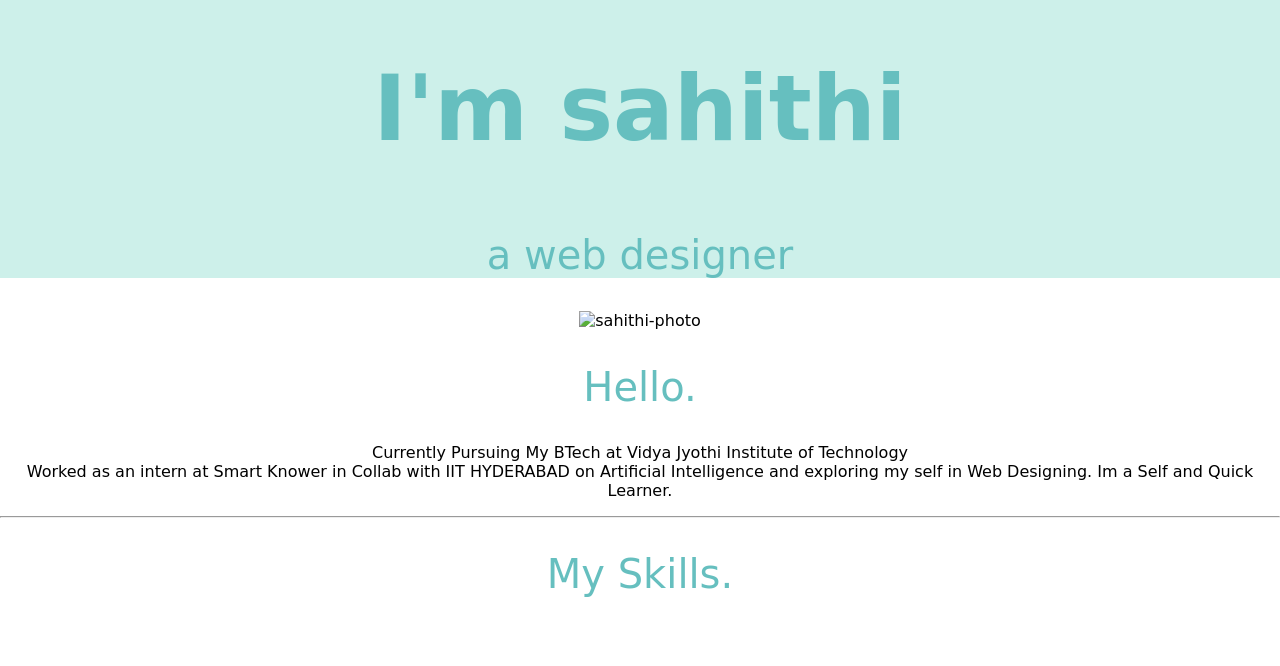
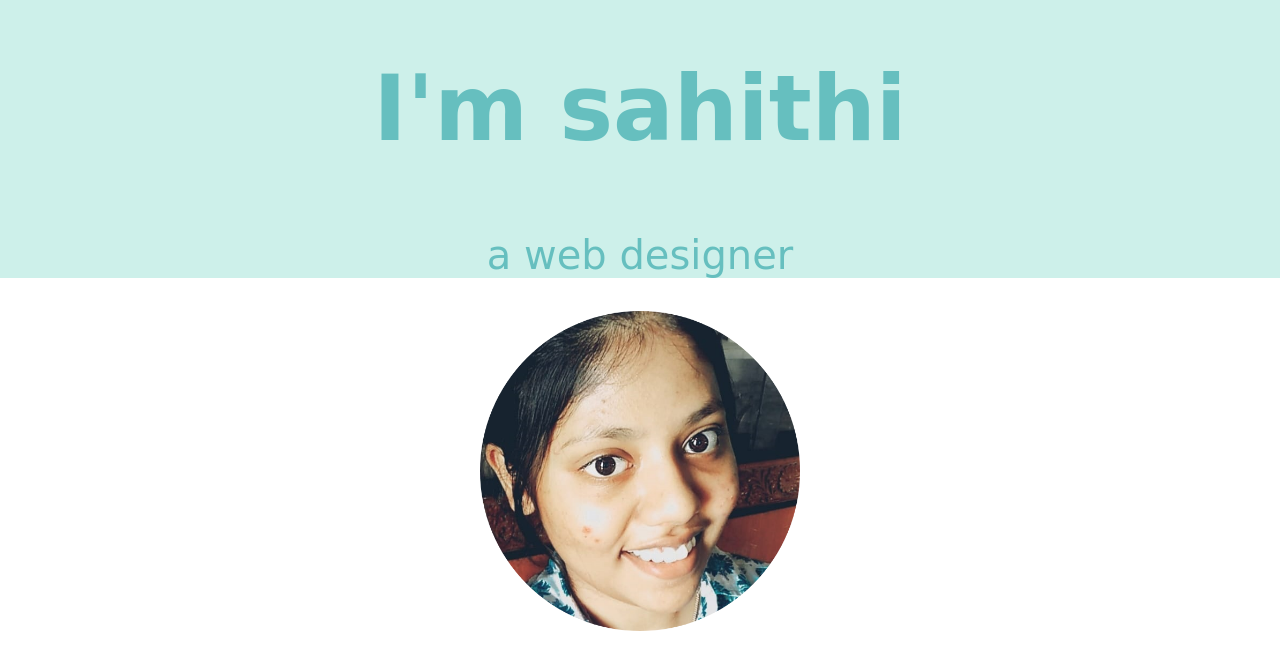
Before and after one commit to Sahithi-0905/personal_website, a plain HTML site: page index.html in a window 1280 px wide. Shown: the top 666 px of the page. Drawn offline with Linux system fonts and the light colour scheme; a web font is replaced by a local one.

Commit message:
Update index.html

```diff
--- a/index.html
+++ b/index.html
@@ -17,7 +17,7 @@
     </div>
     <div class="middle">
   <div class="profile">
-    <img class="personal"src="images/circle-cropped.png" alt="sahithi-photo">
+    <img class="personal"src="circle-cropped.png" alt="sahithi-photo">
     <h2>Hello.</h2>
     <div class="text">
       <p class="tt">Currently Pursuing My BTech at Vidya Jyothi Institute of Technology<br /> Worked as an intern at Smart Knower in Collab with IIT HYDERABAD on Artificial Intelligence and exploring my self in Web Designing.
```
